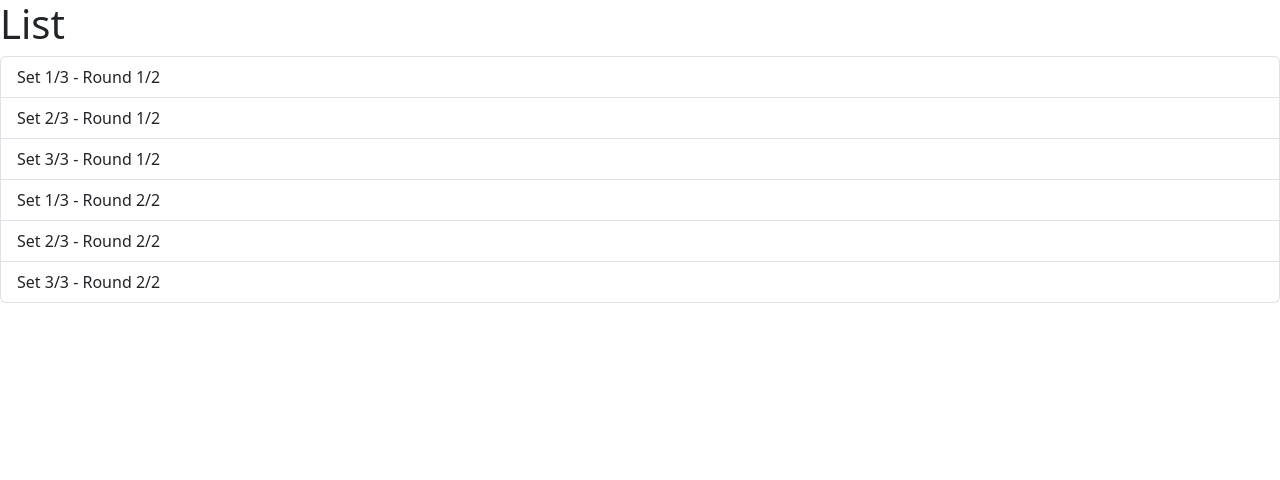
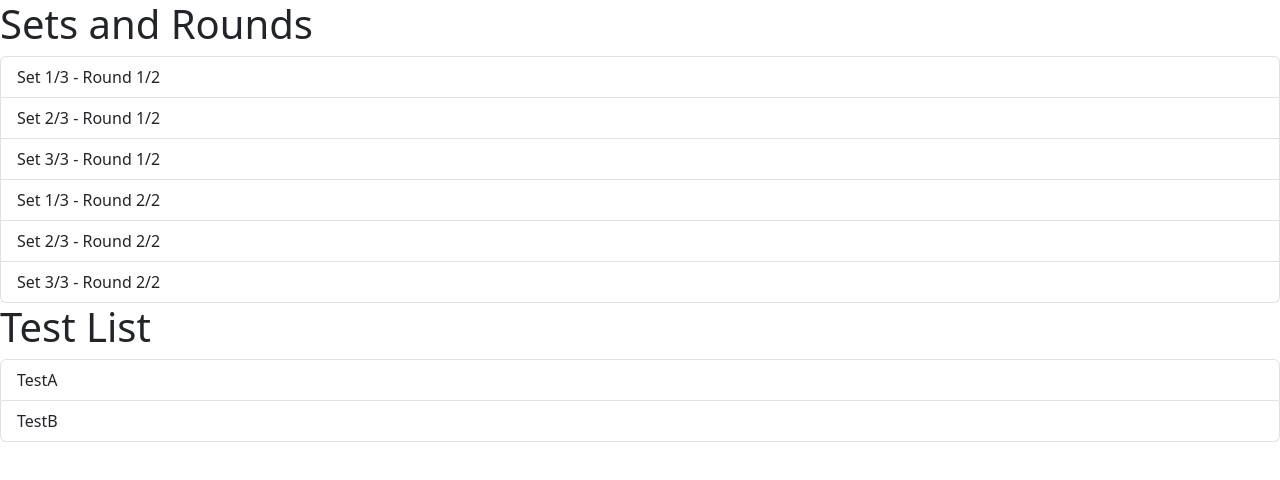
Before and after one commit to NilsUh/TabataTimer, a React (Vite) app in the folder tabata-timer/: page / in a window 1280 px wide. Shown: the top 480 px of the page. Built offline with nearby package versions, Linux system fonts and the light colour scheme.

Commit message:
enhancing list group

```diff
--- a/tabata-timer/src/App.tsx
+++ b/tabata-timer/src/App.tsx
@@ -1,9 +1,31 @@
 import ListGroup from "./components/ListGroup";
 
 function App() {
+  let items = [
+    "Set 1/3 - Round 1/2",
+    "Set 2/3 - Round 1/2",
+    "Set 3/3 - Round 1/2",
+    "Set 1/3 - Round 2/2",
+    "Set 2/3 - Round 2/2",
+    "Set 3/3 - Round 2/2",
+  ];
+
+  const handleSelectItem = (item: string) => {
+    console.log(item);
+  };
+
   return (
     <div>
-      <ListGroup />
+      <ListGroup
+        items={items}
+        heading="Sets and Rounds"
+        onSelectItem={handleSelectItem}
+      />
+      <ListGroup
+        items={["TestA", "TestB"]}
+        heading="Test List"
+        onSelectItem={handleSelectItem}
+      />
     </div>
   );
 }
--- a/tabata-timer/src/components/ListGroup.tsx
+++ b/tabata-timer/src/components/ListGroup.tsx
@@ -1,24 +1,32 @@
-function ListGroup() {
-  let items = [
-    "Set 1/3 - Round 1/2",
-    "Set 2/3 - Round 1/2",
-    "Set 3/3 - Round 1/2",
-    "Set 1/3 - Round 2/2",
-    "Set 2/3 - Round 2/2",
-    "Set 3/3 - Round 2/2",
-  ];
+import { useState } from "react";
 
-  // event handler
-  const handleClick = (event: React.MouseEvent<HTMLLIElement, MouseEvent>) =>
-    console.log(event);
+interface ListGroupProps {
+  items: string[];
+  heading: string;
+  onSelectItem: (item: string) => void;
+}
+
+function ListGroup({ items, heading, onSelectItem }: ListGroupProps) {
+  // Hook
+  const [selectedIndex, setSelectedIndex] = useState(-1);
 
   return (
     <>
-      <h1>List</h1>
+      <h1>{heading}</h1>
       {items.length === 0 && <p>No item found</p>}
       <ul className="list-group">
         {items.map((item, index) => (
-          <li className="list-group-item" key={item} onClick={handleClick}>
+          <li
+            className={
+              selectedIndex === index
+                ? "list-group-item active"
+                : "list-group-item"
+            }
+            key={item}
+            onClick={() => {
+              onSelectItem(item);
+            }}
+          >
             {item}
           </li>
         ))}
```
